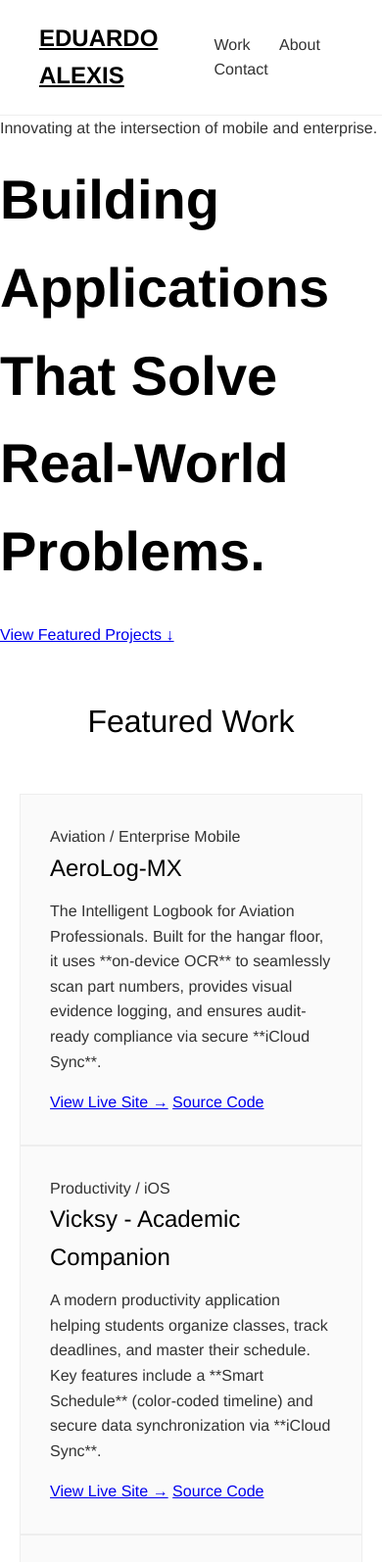
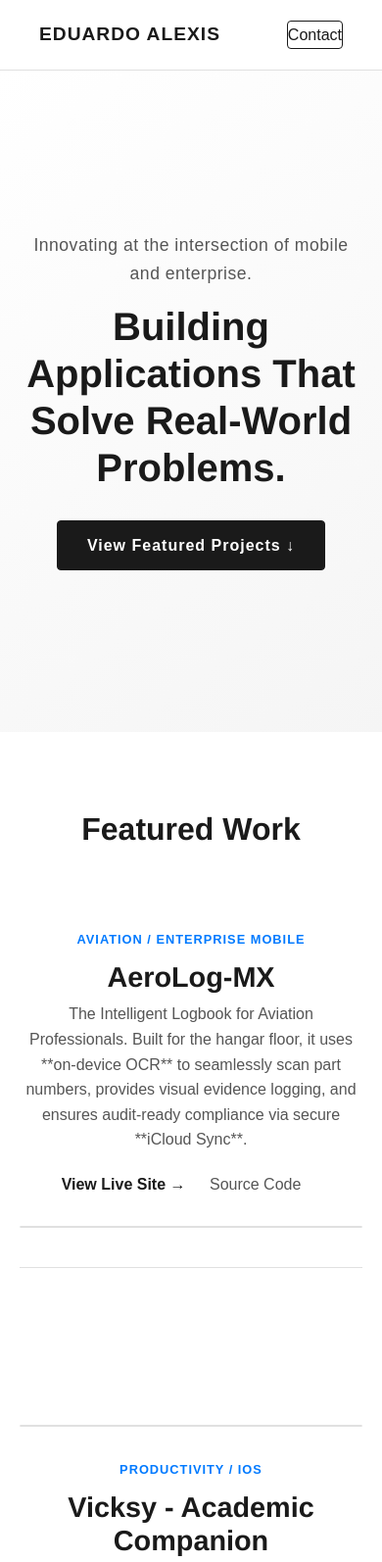
Before and after one commit to EduAlexxis/Portafolio, a plain HTML site: page index.html in a window 390 px wide. Shown: the top 1594 px of the page at 98% size. Drawn offline with Linux system fonts and the light colour scheme.

Commit message:
Refactor CSS for improved styling and responsiveness
Updated CSS variables, typography styles, and layout for various sections. Enhanced responsiveness and improved overall styling.

```diff
--- a/style.css
+++ b/style.css
@@ -1,12 +1,17 @@
-/* Minimalist Reset & Variables */
+/* ------------------------------------ */
+/* 1. Global Reset & Variables */
+/* ------------------------------------ */
 :root {
-    --primary-color: #000000;
-    --secondary-color: #333333;
-    --background-color: #ffffff;
-    --accent-color: #007bff; /* A subtle color for hover/buttons */
-    --font-family: 'Helvetica Neue', Arial, sans-serif;
-    --max-width: 1100px;
-    --padding: 50px;
+    --primary-font: 'Arial', sans-serif;
+    --heading-font: 'Helvetica Neue', Arial, sans-serif;
+    --primary-color: #1a1a1a;        /* Near Black for Text/Background */
+    --secondary-color: #555555;      /* Gray for Subtext */
+    --background-light: #ffffff;     /* White/Light Gray Background */
+    --background-dark: #f5f5f5;      /* Off-White for sections */
+    --accent-color: #007aff;         /* Modern Blue for CTA */
+    --border-color: #e0e0e0;
+    --max-width: 1200px;
+    scroll-behavior: smooth;
 }
 
 * {
@@ -16,171 +21,339 @@
 }
 
 body {
-    font-family: var(--font-family);
+    font-family: var(--primary-font);
     line-height: 1.6;
-    background-color: var(--background-color);
-    color: var(--secondary-color);
+    color: var(--primary-color);
+    background-color: var(--background-light);
 }
 
 .container {
     max-width: var(--max-width);
     margin: 0 auto;
-    padding: var(--padding) 20px;
+    padding: 100px 40px; /* Generous vertical padding */
 }
 
-/* Typography */
-h1 {
-    font-size: 3.5em;
+/* ------------------------------------ */
+/* 2. Typography */
+/* ------------------------------------ */
+h1, h2, h3 {
+    font-family: var(--heading-font);
     font-weight: 700;
-    color: var(--primary-color);
-    margin-bottom: 0.5em;
+    line-height: 1.2;
 }
 
-h2 {
-    font-size: 2em;
-    font-weight: 500;
+h1 { font-size: 3.5rem; }
+h2 { font-size: 2.5rem; color: var(--primary-color); margin-bottom: 2.5rem; text-align: center; }
+h3 { font-size: 1.8rem; margin-bottom: 0.5rem; font-weight: 600; }
+
+a {
     color: var(--primary-color);
-    margin-bottom: 1.5em;
-    text-align: center;
+    text-decoration: none;
+    transition: color 0.3s;
 }
 
-h3 {
-    font-size: 1.5em;
-    font-weight: 500;
-    color: var(--primary-color);
-    margin-bottom: 0.5em;
-}
-
-p {
-    margin-bottom: 1em;
-}
-
-/* Header/Nav */
-header {
+/* ------------------------------------ */
+/* 3. Header & Navigation */
+/* ------------------------------------ */
+.main-header {
     display: flex;
     justify-content: space-between;
     align-items: center;
-    padding: 20px 40px;
-    border-bottom: 1px solid #eee;
     position: sticky;
     top: 0;
-    background-color: var(--background-color);
-    z-index: 100;
+    padding: 20px 40px;
+    background-color: var(--background-light);
+    border-bottom: 1px solid var(--border-color);
+    z-index: 1000;
 }
 
 .logo {
-    font-size: 1.5em;
-    font-weight: 700;
+    font-size: 1.2rem;
+    font-weight: 800;
+    letter-spacing: 1px;
+}
+
+.main-nav a {
+    margin-left: 30px;
+    font-weight: 500;
+    padding: 5px 0;
+    position: relative;
+}
+
+.main-nav a:hover { color: var(--accent-color); }
+
+.nav-cta {
+    border: 1px solid var(--primary-color);
+    padding: 8px 15px;
+    border-radius: 4px;
+    transition: all 0.3s;
+}
+.nav-cta:hover {
+    background-color: var(--accent-color);
+    color: var(--background-light);
+    border-color: var(--accent-color);
+}
+
+/* ------------------------------------ */
+/* 4. Hero Section */
+/* ------------------------------------ */
+.hero-section {
+    min-height: 80vh;
+    display: flex;
+    justify-content: center;
+    align-items: center;
+    text-align: center;
+    background: linear-gradient(145deg, var(--background-light) 0%, var(--background-dark) 100%);
+    padding: 40px 20px;
+}
+
+.hero-content {
+    max-width: 900px;
+}
+
+.subtitle {
+    font-size: 1.1rem;
+    color: var(--secondary-color);
+    margin-bottom: 1rem;
+    font-weight: 500;
+    letter-spacing: 0.5px;
+}
+
+.primary-cta {
+    display: inline-block;
+    margin-top: 30px;
+    padding: 12px 30px;
+    background-color: var(--primary-color);
+    color: var(--background-light);
+    border: 1px solid var(--primary-color);
+    border-radius: 4px;
+    font-weight: 600;
+    letter-spacing: 1px;
+    transition: all 0.3s;
+}
+
+.primary-cta:hover {
+    background-color: var(--accent-color);
+    border-color: var(--accent-color);
+}
+
+
+/* ------------------------------------ */
+/* 5. Projects Section */
+/* ------------------------------------ */
+.projects-section {
+    background-color: var(--background-light);
+}
+
+.project-card {
+    display: flex;
+    gap: 80px;
+    align-items: center;
+    margin-bottom: 120px;
+    padding: 40px 0;
+    border-bottom: 1px solid var(--border-color); /* Separator line */
+}
+
+/* Reverse layout for alternating design */
+.project-card.reverse {
+    flex-direction: row-reverse;
+}
+
+.project-details {
+    flex: 1;
+    max-width: 55%;
+}
+.project-card.reverse .project-details {
+     text-align: right; /* Align text on reverse cards */
+     margin-right: -40px; /* Optional: adjust spacing */
+}
+
+/* Project Visual (Placeholder) */
+.project-visual {
+    flex: 1;
+    min-width: 350px;
+    height: 400px;
+    background-color: var(--background-dark); /* Placeholder color */
+    border-radius: 8px;
+    border: 1px solid var(--border-color);
+    box-shadow: 0 10px 30px rgba(0, 0, 0, 0.05);
+    /* **TODO: Replace background-color with a background image of your app mockup** */
+}
+
+/* Specific visual placeholders (Optional: for different colors/icons) */
+.mockup-aerolog { background-color: #f0f8ff; }
+.mockup-vicksy { background-color: #fff0f0; }
+.mockup-vidswipe { background-color: #f0fff0; }
+
+
+.tag {
+    display: inline-block;
+    font-size: 0.8rem;
+    font-weight: 600;
+    color: var(--accent-color);
+    text-transform: uppercase;
+    letter-spacing: 1px;
+    margin-bottom: 10px;
+}
+
+.project-details p {
+    color: var(--secondary-color);
+    margin-bottom: 20px;
+}
+
+.project-link {
+    display: inline-block;
+    margin-right: 20px;
+    font-weight: 600;
+    color: var(--primary-color);
+    transition: color 0.3s;
+}
+
+.project-link:hover {
+    color: var(--accent-color);
+}
+
+.project-link.secondary {
+    color: var(--secondary-color);
+    font-weight: 400;
+}
+
+/* ------------------------------------ */
+/* 6. About Section */
+/* ------------------------------------ */
+.about-section {
+    background-color: var(--background-dark);
+    padding-top: 100px;
+    padding-bottom: 100px;
+}
+
+.about-grid {
+    display: flex;
+    gap: 80px;
+    justify-content: center;
+    align-items: flex-start;
+    max-width: 900px;
+    margin: 0 auto;
+    text-align: left;
+}
+
+.bio-text {
+    flex: 2;
+    font-size: 1.1rem;
+    line-height: 1.8;
+}
+
+.skills-list {
+    flex: 1;
+    min-width: 250px;
+}
+
+.skills-list h4 {
+    margin-bottom: 10px;
+    font-weight: 600;
     color: var(--primary-color);
 }
 
-nav a {
-    color: var(--secondary-color);
-    text-decoration: none;
-    margin-left: 25px;
-    font-weight: 500;
-    transition: color 0.3s;
-}
-
-nav a:hover {
-    color: var(--primary-color);
-}
-
-/* Hero Section */
-.hero {
-    display: flex;
-    flex-direction: column;
-    justify-content: center;
-    align-items: center;
-    text-align: center;
-    min-height: 70vh; /* Takes up most of the initial view */
-    padding: var(--padding) 20px;
-}
-
-.hero p {
-    font-size: 1.2em;
+.skills-list ul {
+    list-style: none;
+    padding: 0;
     color: var(--secondary-color);
 }
 
-/* Projects Section */
-.projects {
-    display: grid;
-    grid-template-columns: repeat(auto-fit, minmax(300px, 1fr));
-    gap: 40px;
-    padding-bottom: 100px;
-}
-
-.project-card {
-    padding: 30px;
-    border: 1px solid #eeeeee;
-    transition: transform 0.3s, box-shadow 0.3s;
-    background-color: #fafafa;
-}
-
-.project-card:hover {
-    transform: translateY(-5px);
-    box-shadow: 0 5px 15px rgba(0, 0, 0, 0.05);
-}
-
-.cta-button {
-    display: inline-block;
-    background-color: var(--primary-color);
-    color: var(--background-color);
-    padding: 10px 20px;
-    text-decoration: none;
-    font-weight: 500;
-    margin-top: 15px;
-    transition: background-color 0.3s, color 0.3s;
-    border: 1px solid var(--primary-color);
-}
-
-.cta-button:hover {
-    background-color: var(--background-color);
-    color: var(--primary-color);
-}
-
-/* About Section */
-.about {
-    border-top: 1px solid #eee;
-    padding-top: 80px;
-    padding-bottom: 100px;
-    text-align: center;
-}
-
-.about .skills {
-    margin-top: 30px;
-    text-align: left;
-    display: inline-block;
-}
-
-.about .skills ul {
-    list-style: none;
-    padding-left: 0;
-    columns: 2; /* Simple column layout for skills */
-    text-align: left;
-}
-
-.about .skills li {
+.skills-list li {
     margin-bottom: 5px;
 }
 
-/* Footer */
+/* ------------------------------------ */
+/* 7. Footer & Contact */
+/* ------------------------------------ */
 footer {
     text-align: center;
-    padding: 40px 20px;
-    background-color: #f7f7f7;
-    border-top: 1px solid #eee;
-    color: var(--secondary-color);
-    font-size: 0.9em;
+    padding: 80px 40px;
+    background-color: var(--primary-color);
+    color: var(--background-light);
 }
 
-.social-links a {
-    color: var(--secondary-color);
-    text-decoration: none;
+.contact-title {
+    color: var(--background-light);
+}
+
+footer p {
+    max-width: 600px;
+    margin: 0 auto 30px;
+    color: #cccccc;
+}
+
+footer .primary-cta {
+    background-color: var(--accent-color);
+    border-color: var(--accent-color);
+    margin-bottom: 40px;
+}
+footer .primary-cta:hover {
+    background-color: #0099ff;
+    border-color: #0099ff;
+}
+
+.social-links a,
+.social-links p,
+.social-links span {
+    color: #cccccc;
     margin: 0 10px;
-    transition: color 0.3s;
+    font-size: 0.9rem;
 }
 
 .social-links a:hover {
-    color: var(--primary-color);
+    color: var(--accent-color);
 }
+
+/* ------------------------------------ */
+/* 8. Responsive Design (Essential for modern web) */
+/* ------------------------------------ */
+@media (max-width: 992px) {
+    .project-card {
+        flex-direction: column;
+        text-align: center;
+        gap: 30px;
+    }
+    .project-card.reverse {
+        flex-direction: column; /* Reset reverse order */
+    }
+
+    .project-details {
+        max-width: 100%;
+        text-align: center;
+    }
+
+    .project-card.reverse .project-details {
+         text-align: center;
+         margin-right: 0;
+    }
+
+    .about-grid {
+        flex-direction: column;
+        gap: 40px;
+        text-align: center;
+    }
+
+    .bio-text {
+        order: 2;
+    }
+
+    .skills-list {
+        order: 1;
+        margin-bottom: 30px;
+    }
+}
+
+@media (max-width: 768px) {
+    h1 { font-size: 2.5rem; }
+    h2 { font-size: 2rem; }
+
+    .main-nav a:not(.nav-cta) {
+        display: none; /* Hide internal links on mobile for simplicity */
+    }
+
+    .container {
+        padding: 80px 20px;
+    }
+}
```
